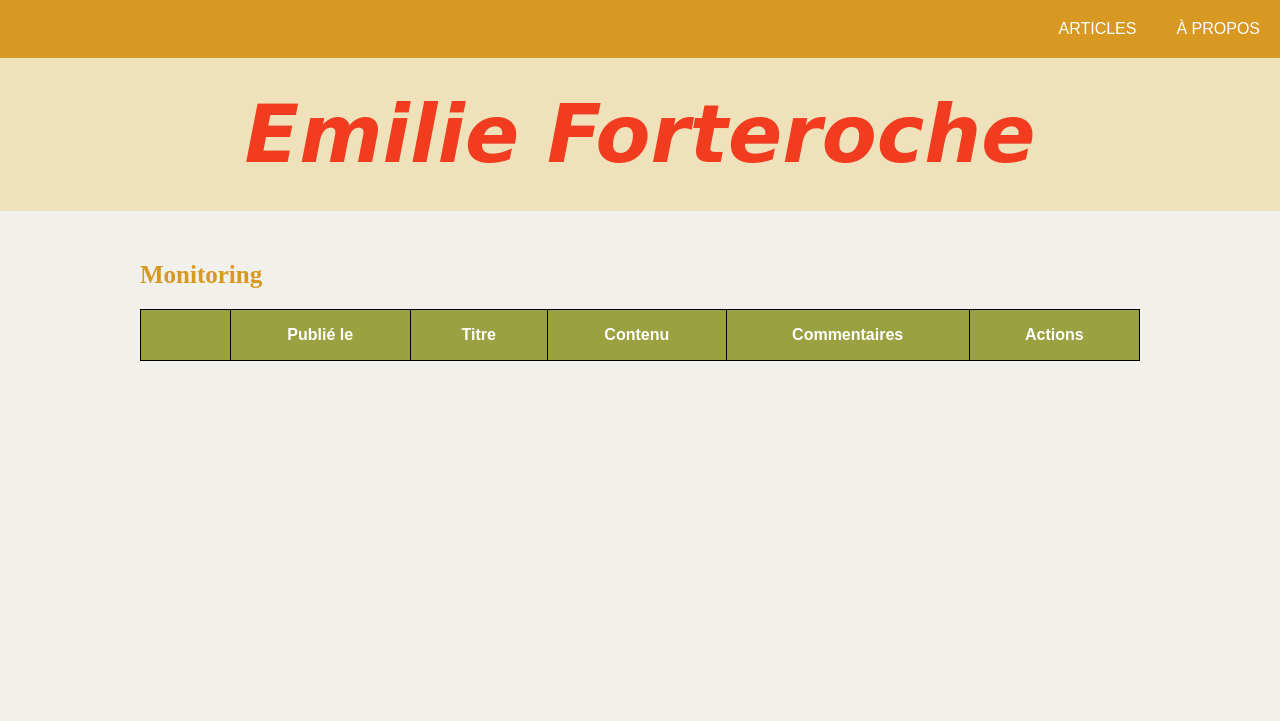
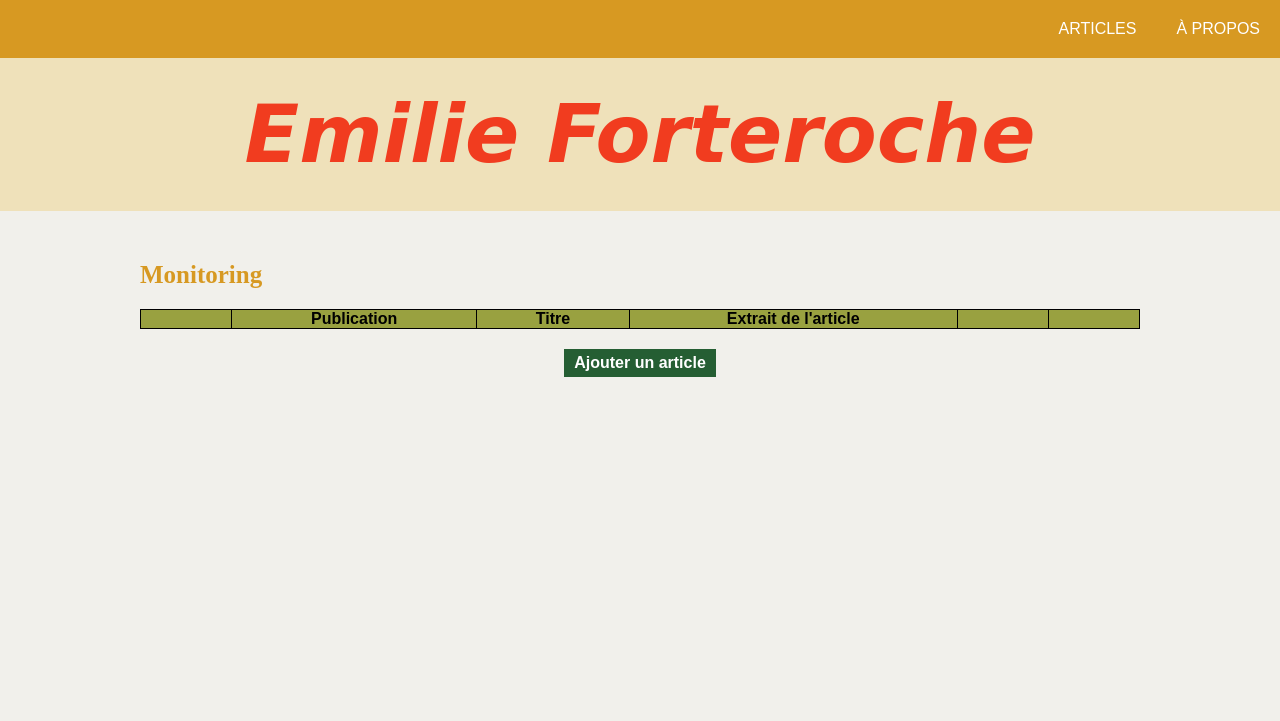
Before and after one commit to Zang983/blogForteroche, a PHP site: template views/templates/monitor.php in a window 1280 px wide. Shown: the top 721 px of the page. Run offline with PHP 8.4, Linux system fonts and the light colour scheme; the template is opened without the code that fills it, so the values that code supplies are empty; a stand-in replaces the project's code that opens the database connection; some web fonts are replaced.

Commit message:
V1 Monitor table's style

```diff
--- a/css/style.css
+++ b/css/style.css
@@ -20,7 +20,7 @@
     --dateColor: #3f56a4;
     --quoteColor: #c5cbe4;
     --commentPaleColor: #99a140;
-    --commentPaleColorOdd: #b5bf4b;
+    --commentPaleColorOdd: #c5cf52;
     --commentColor: #255E33;
 }
 
@@ -349,9 +349,50 @@
     text-align: center;
     vertical-align: center;
 }
+.monitoring{
+    color:black;
+}
+.monitoring thead{
+
+    font-weight:bold;
+}
+.col{
+    padding: 0 25px;
+}
+.monitoring thead th{
+    position:relative;
+}
+
+.monitoring .arrowUp::after,.monitoring .arrowDown::after{
+    content:'';
+    border:2px solid black;
+    background-color: black;
+    border-radius: 100%;
+    position:absolute;
+    top:50%;
+    transform: translateY(-50%);
+    right:4px;
+    width:4px;
+    height:4px;
+}
+.monitoring *.active::after{
+    background-color: transparent;
+    border-radius:0;
+    width:8px;
+    height:8px;
+}
+.arrowUp.active::after{
+    transform:rotate(45deg) translate(-50%);
+    border-right:none;
+    border-bottom:none;
+}
+.arrowDown.active::after{
+    border-right:none;
+    border-bottom:none;
+    transform: rotate(-135deg)  translate(50%);
+}
 .monitoring .actions{
 display:flex;
-gap:10px;
 }
 .monitoring .actions a{
 background-color: transparent;
@@ -359,32 +400,17 @@
 .monitoring tbody tr:nth-child(odd){
     background-color: var(--commentPaleColorOdd);
 }
-.monitoring th,.monitoring td{
-    padding:1em 2em;
+
+.monitoring td{
+    padding:10px 0;
 }
 .monitoring tr,.monitoring td,.monitoring th,.monitoring{
     border:1px solid black;
-}
-.monitoring .commentaries{
-    column-span: all;
 }
 .svg-icon{
     width:25px;
     height:25px;
 }
-.monitoring a:hover .svg-icon:not(.svg-icon__trash,.active *) *{
-    fill:white;
-}
-.monitoring a:hover .svg-icon:not(.svg-icon__eye,.active *) *{
-    stroke:white;
-}
-.active .svg-icon__arrow{
-    fill: red !important;;
-    stroke:red !important;
-}
-
-
-
 
 /**
  * Footer global de la page.
--- a/models/ArticleManager.php
+++ b/models/ArticleManager.php
@@ -50,8 +50,6 @@
                     return Utils::sortByPublished($articles, $asc);
             }
         }
-
-
         return $articles;
     }
 
@@ -66,6 +64,7 @@
         $result = $this->db->query($sql, ['id' => $id]);
         $article = $result->fetch();
         if ($article) {
+            //si y'a une session on incrémente pas
             $sql = "UPDATE article SET views = :incrementedViews WHERE id = :id";
             $this->db->query($sql, ['incrementedViews' => $article['views'] + 1, 'id' => $id]);
             return new Article($article);
--- a/services/Utils.php
+++ b/services/Utils.php
@@ -122,6 +122,7 @@
             }
             array_push($links, ["link" => $link . 'sortBy=' . $possibility . '&' . $ascOrDesc . '', 'arrow' => $arrowType, "active" => $isActive ? "active" : ""]);
         }
+
         return $links;
     }
     public static function sortByTitle(array $articles, bool $asc = true): array
@@ -132,6 +133,7 @@
             else
                 return $b['article']->getTitle() <=> $a['article']->getTitle();
         });
+
         return $articles;
     }
     public static function sortByViews(array $articles, bool $asc = true): array
@@ -142,6 +144,7 @@
             else
                 return $b['article']->getViews() <=> $a['article']->getViews();
         });
+
         return $articles;
     }
     public static function sortByPublished(array $articles, bool $asc = true): array
@@ -152,6 +155,7 @@
             else
                 return $b['article']->getDateCreation() <=> $a['article']->getDateCreation();
         });
+
         return $articles;
     }
     public static function sortByCommentaries(array $articles, bool $asc = true): array
@@ -162,6 +166,7 @@
             else
                 return count($b['commentaries']) <=> count($a['commentaries']);
         });
+
         return $articles;
     }
 }
--- a/views/templates/monitor.php
+++ b/views/templates/monitor.php
@@ -3,54 +3,54 @@
  * Affichage de la partie monitoring admin : Interface plus complète pour l'édition, suppression des articles et des commentaires.
  */
 $links = Utils::createLinksArray(); // Récupération des liens permettant de trier le tableau et du sens de la flêche.
+
 ?>
 
 <h2>Monitoring</h2>
 <table class="adminArticle monitoring">
     <thead>
         <tr>
-            <th>
-                <?= Utils::convertToHtml("./assets/eye.svg"); ?>
-                <a href='<?= $links[0]["link"] ?>' class="<?= $links[0]["active"]?>" aria-label="Tri par nombre de vues">
-                    <?= Utils::convertToHtml("./assets/" . $links[0]['arrow'] . ".svg"); ?>
-
+            <th class="col col-view">
+                <a href='<?= $links[0]["link"] ?>' class="<?= $links[0]["active"] . ' ' . $links[0]['arrow'] ?>"
+                    aria-label="Tri par nombre de vues">
+                    <?= Utils::convertToHtml("./assets/eye.svg"); ?>
                 </a>
             </th>
-            <th>Publié le
-                <a href='<?= $links[1]["link"] ?>' class="<?= $links[1]['active']?>" aria-label="Tri par date de publication">
-                    <?= Utils::convertToHtml("./assets/" . $links[1]['arrow'] . ".svg"); ?>
+            <th class="col col-published">
+                <a href='<?= $links[1]["link"] ?>' class="<?= $links[1]['active'] . ' ' . $links[1]['arrow'] ?>"
+                    aria-label="Tri par date de publication">
+                    Publication
                 </a>
             </th>
-            <th>
-                Titre
-                <a href='<?= $links[2]["link"] ?>' class="<?= $links[2]["active"]?>" aria-label="Tri par titre">
-                    <?= Utils::convertToHtml("./assets/" . $links[2]['arrow'] . ".svg"); ?>
+            <th class="col col-title">
+                <a href='<?= $links[2]["link"] ?>' class="<?= $links[2]["active"] . ' ' . $links[2]['arrow'] ?>">
+                    Titre
                 </a>
             </th>
-            <th>Contenu</th>
-            <th>Commentaires
-                <a href='<?= $links[3]["link"] ?>' class="<?= $links[3]["active"]?>" aria-label="Tri par nombre de commentaires">
-                    <?= Utils::convertToHtml("./assets/" . $links[3]['arrow'] . ".svg"); ?>
+            <th class="col col-content">Extrait de l'article</th>
+            <th class="col col-commentaries">
+                <a href='<?= $links[3]["link"] ?>' class="<?= $links[3]["active"] . ' ' . $links[3]['arrow'] ?>"
+                    aria-label="Tri par nombre de commentaires">
+                    <?= Utils::convertToHtml("./assets/comments.svg"); ?>
                 </a>
             </th>
-            <th>Actions</th>
+            <th class="col col-actions">
+
+            </th>
         </tr>
     </thead>
     <tbody>
         <?php foreach ($articles as $article) {
-            echo "<br><br><br><br><br>";
-            var_dump($article);
-            echo "<br><br><br><br><br>";
             $articleDetails = $article["article"];
             ?>
             <tr>
                 <td>
-                <?= $articleDetails->getViews() ?>
+                    <?= $articleDetails->getViews() ?>
                 </td>
                 <td><?= Utils::convertDateToFrenchFormat($articleDetails->getDateCreation()) ?></td>
                 <td><?= $articleDetails->getTitle() ?></td>
                 <td><?= $articleDetails->getContent(200) ?></td>
-                <td class="commentaries"><?= count($article["commentaries"])?></td>
+                <td class="commentaries"><?= count($article["commentaries"]) ?></td>
                 <td>
                     <div class="actions">
                         <a class="submit" href="index.php?action=showUpdateArticleForm&id=<?= $articleDetails->getId() ?>">
@@ -67,5 +67,4 @@
     </tbody>
 </table>
 
-
-<!-- <a class="submit" href="index.php?action=showUpdateArticleForm">Ajouter un article</a> -->
+<a class="submit" href="index.php?action=showUpdateArticleForm">Ajouter un article</a>
```
Also changed, not shown: controllers/AdminController.php (+14 -1 lines), controllers/CommentController.php (+12 -0 lines), models/Article.php (+20 -17 lines), assets/arrowDown.svg, assets/arrowUp.svg, assets/comments.svg (added), 2 other files.
